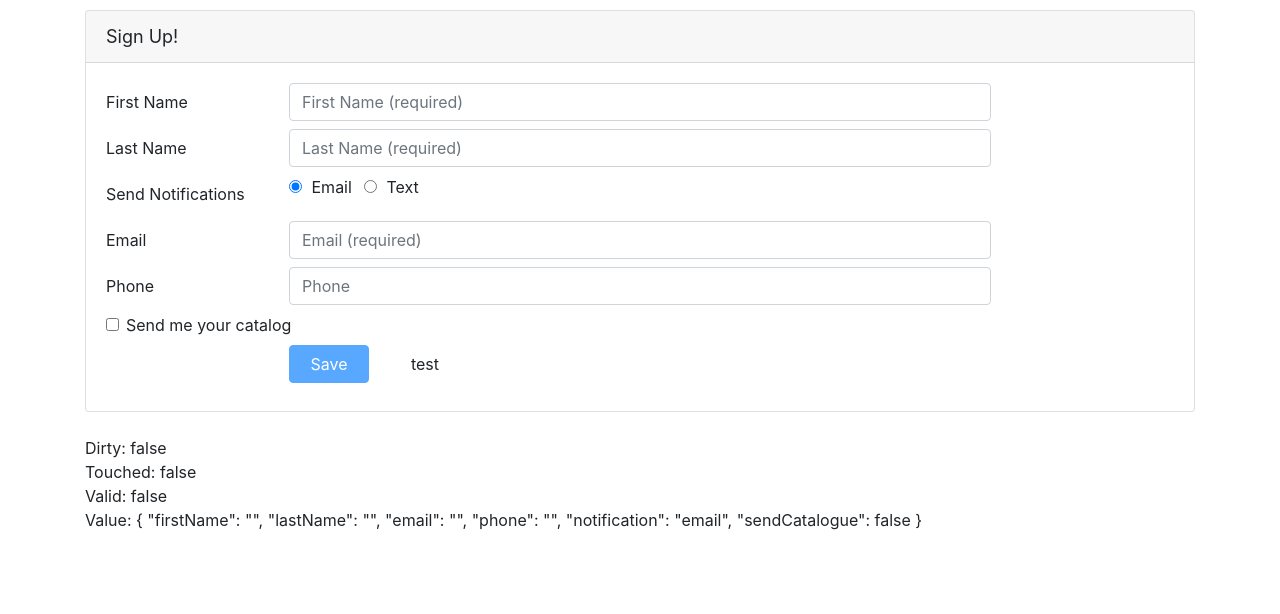
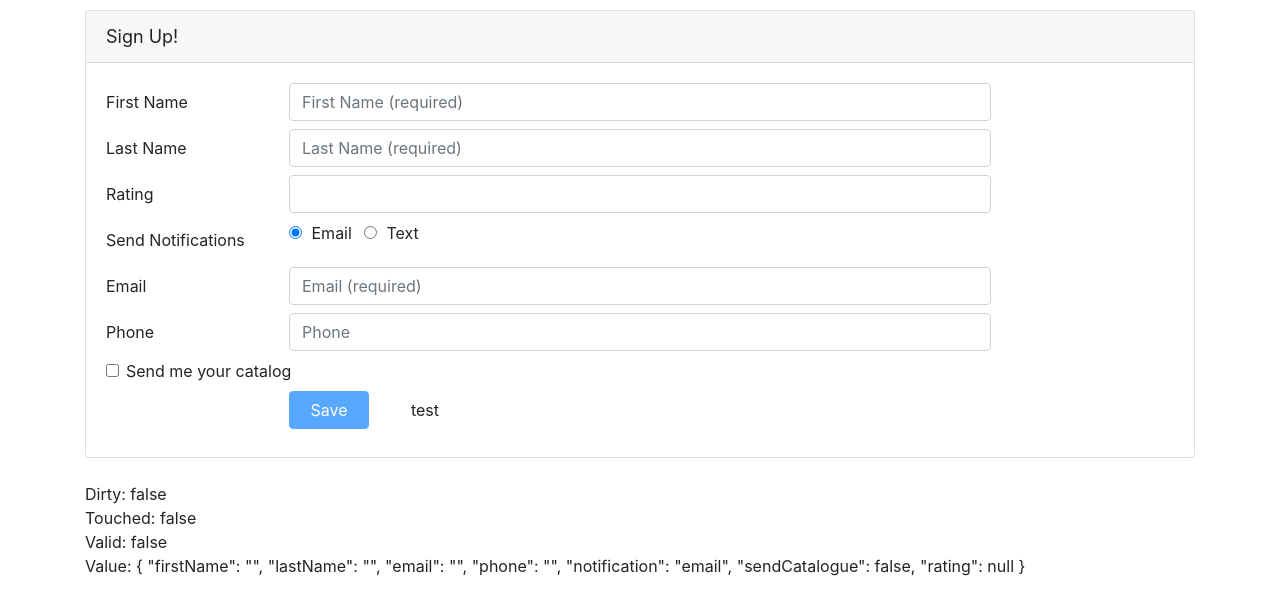
Before and after one commit to GlennPacker/angular-reactive-forms, an Angular app: page / in a window 1280 px wide. Shown: the top 614 px of the page. Built offline with nearby package versions, Linux system fonts and the light colour scheme.

Commit message:
custom validator

```diff
--- a/src/app/customers/customer.component.html
+++ b/src/app/customers/customer.component.html
@@ -51,6 +51,25 @@
           </span>
         </div>
       </div>
+
+
+      <div class="form-group row mb-2">
+        <label class="col-md-2 col-form-label"
+               for="ratingId">Rating</label>
+        <div class="col-md-8">
+          <input class="form-control"
+                 formControlName="rating"
+                 id="ratingId"
+                 type="number"
+                 [ngClass]="{'is-invalid': (customerForm.get('rating').touched || customerForm.get('rating').dirty) && !customerForm.get('rating').valid }" />
+          <span class="invalid-feedback">
+            <span *ngIf="customerForm.get('rating').errors?.range">
+              Please rate your experience from 1 to 5
+            </span>
+          </span>
+        </div>
+      </div>
+
 
       <div class="form-group row mb-2">
         <label class="col-md-2 col-form-label"
--- a/src/app/customers/customer.component.ts
+++ b/src/app/customers/customer.component.ts
@@ -1,7 +1,14 @@
 import { Component, OnInit } from '@angular/core';
-import { FormGroup, FormBuilder, Validators } from '@angular/forms';
+import { FormGroup, FormBuilder, Validators, AbstractControl } from '@angular/forms';
 
 import { Customer } from './customer';
+
+function ratingRange(c: AbstractControl): { [key: string]: boolean } | null {
+  if (c.value !== null && (isNaN(c.value) || c.value < 1 || c.value > 5)) {
+    return { 'range': true };
+  }
+  return null;
+}
 
 @Component({
   selector: 'app-customer',
@@ -24,6 +31,7 @@
       phone: '',
       notification: ['email'],
       sendCatalogue: false,
+      rating: [null, ratingRange]
     });
   }
 
```
